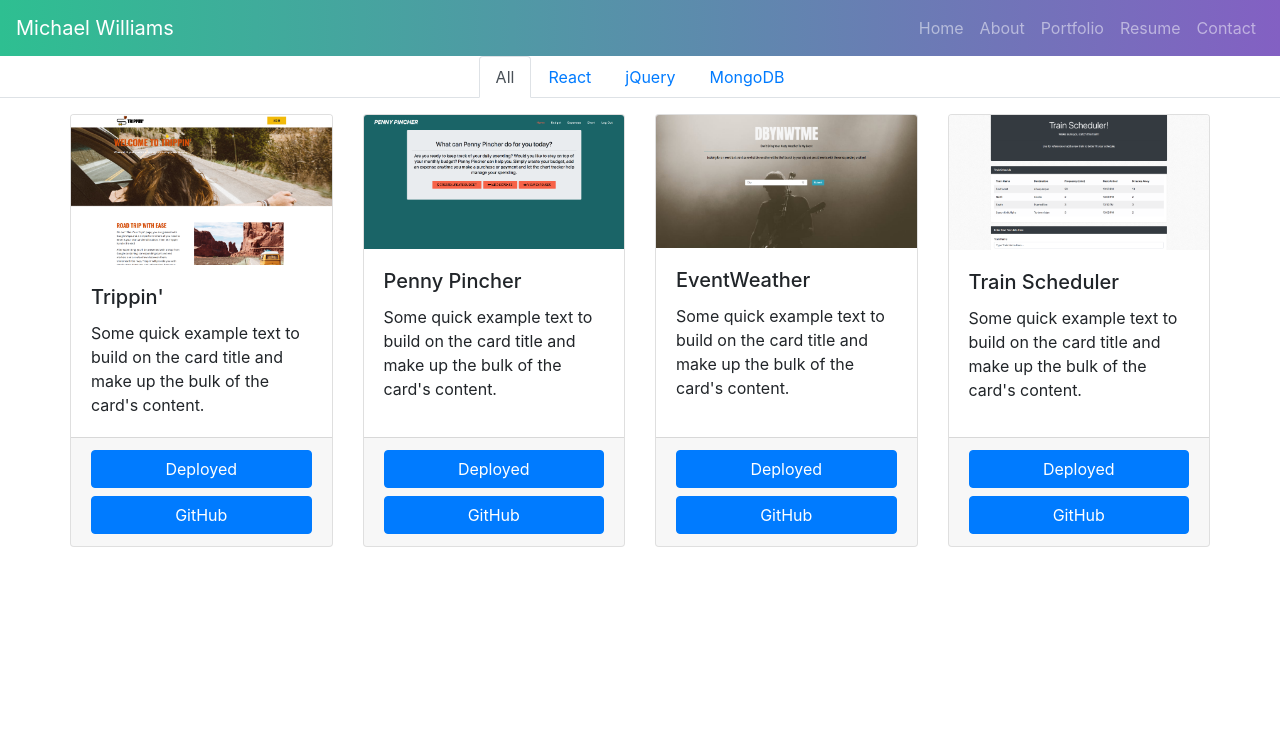
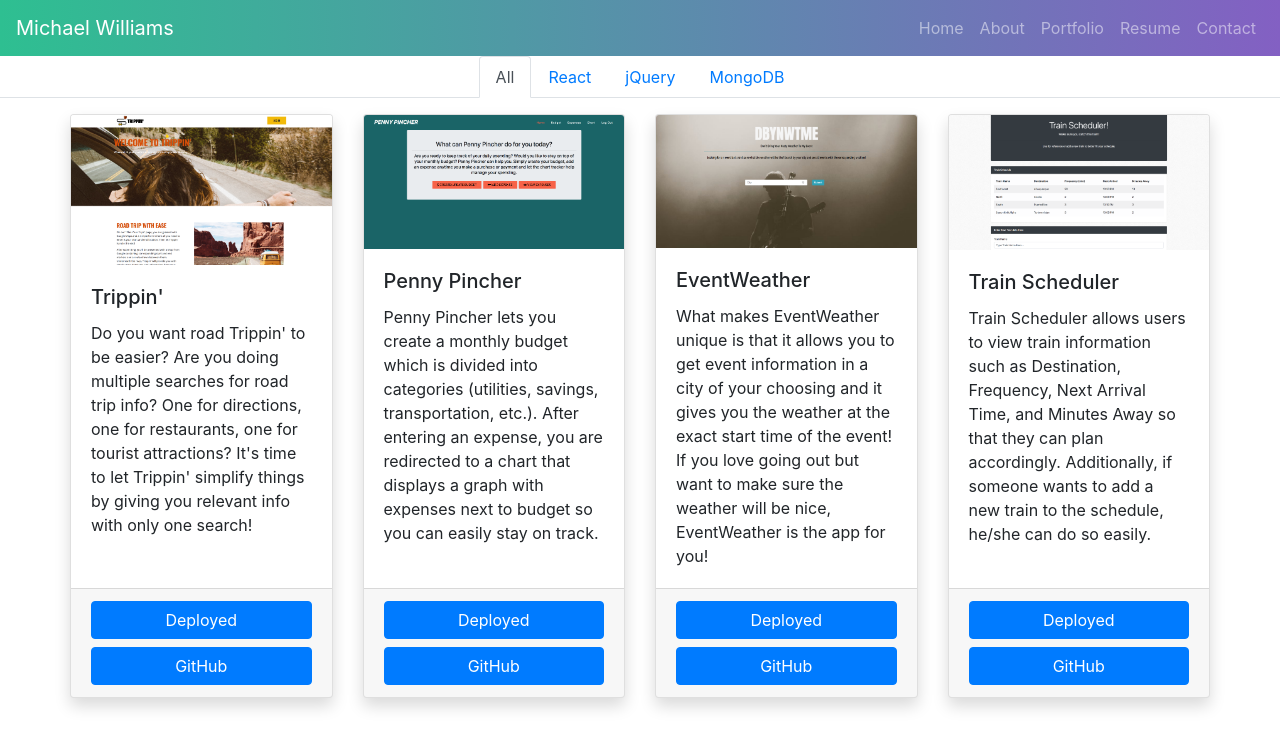
Before and after one commit to mawil583/react-portfolio, a React (Create React App) app: page /portfolio in a window 1280 px wide. Shown: the top 748 px of the page. Built offline with nearby package versions, Linux system fonts and the light colour scheme.

Commit message:
added image links, project descriptions, and card shadows

```diff
--- a/src/App.css
+++ b/src/App.css
@@ -6,6 +6,10 @@
   background: linear-gradient(to right, #2ebf91, #8360c3) !important;
   /* W3C, IE 10+/ Edge, Firefox 16+, Chrome 26+, Opera 12+, Safari 7+ */
   margin-bottom: 2em;
+}
+
+.shadow {
+  box-shadow: 0 4px 8px 0 rgba(0, 0, 0, 0.2), 0 6px 20px 0 rgba(0, 0, 0, 0.19);
 }
 
 .landing-grid {
--- a/src/components/project-card/card.jsx
+++ b/src/components/project-card/card.jsx
@@ -9,15 +9,16 @@ const ProjectCard = (props) => {
 
                 {props.projectInfo.map(project => (
 
-                        <Card key={project.projectTitle} style={{ width: '18rem' }}>
-                            <Card.Img variant="top" src={project.imageUrl} />
+                        <Card className="shadow" key={project.projectTitle} style={{ width: '18rem' }}>
+                            <a rel="noopener noreferrer" target="_blank" href={project.deployedUrl}>
+                                <Card.Img variant="top" src={project.imageUrl} />
+                            </a>
                             <Card.Body>
 
                                 <Card.Title>{project.projectTitle}</Card.Title>
 
                                 <Card.Text>
-                                    Some quick example text to build on the card title and make up the bulk of
-                                    the card's content.
+                                    {project.summary}
                                 </Card.Text>
                             </Card.Body>
                             <Card.Footer>
--- a/src/projectInfo.js
+++ b/src/projectInfo.js
@@ -4,33 +4,45 @@ const projectInfo = [
         imageUrl: "./assets/Trippin.png",
         githubUrl: "https://github.com/sarakgryka/project3",
         deployedUrl: "https://p3tstraighttrippin.herokuapp.com/",
-        technologies: ["React", "Node.js", "Express", "MongoDB"]
+        technologies: ["React", "Node.js", "Express", "MongoDB"],
+        summary: `Do you want road Trippin' to be easier? Are you doing multiple searches for road trip info? One for
+        directions, one for restaurants, one for tourist attractions? It's time to let Trippin' simplify things by
+        giving you relevant info with only one search!`
     },
     {
         projectTitle: "Penny Pincher",
         imageUrl: "./assets/penny_pincher.png",
         githubUrl: "https://github.com/mawil583/Project-2",
         deployedUrl: "https://shielded-tor-95793.herokuapp.com/",
-        technologies: ["Sequelize"]
+        technologies: ["Sequelize"],
+        summary: `Penny Pincher lets you create a monthly budget which is divided into categories (utilities, savings,
+            transportation, etc.). After entering an expense, you are redirected to a chart that displays a graph with
+            expenses next to budget so you can easily stay on track.`
     },
     {
         projectTitle: "EventWeather",
         imageUrl: "./assets/eventweather.png",
         githubUrl: "https://github.com/mawil583/Project-1",
         deployedUrl: "https://mawil583.github.io/Project-1/",
-        technologies: ["jQuery", "Node.js"]
+        technologies: ["jQuery", "Node.js"],
+        summary: `What makes EventWeather unique is that it allows you to get event information in a city of your choosing
+        and it gives you the weather at the exact start time of the event! If you love going out but want to make sure the
+        weather will be nice, EventWeather is the app for you!`
     },
     {
         projectTitle: "Train Scheduler",
         imageUrl: "./assets/train_scheduler.png",
         githubUrl: "https://github.com/mawil583/Train-Scheduler",
         deployedUrl: "https://mawil583.github.io/Train-Scheduler/",
-        technologies: ["jQuery"]
+        technologies: ["jQuery", "Firebase Database"],
+        summary: `Train Scheduler allows users to view train information such as Destination, Frequency, Next Arrival Time,
+        and Minutes Away so that they can plan accordingly. Additionally, if someone wants to add a new train to the schedule,
+        he/she can do so easily.`
     }
 ];
 
-// prepends an "All" tab for all projects by adding
-// it to the beginning of technologies array
+// prepends an "All" tab for all projects by prepending
+// it to the technologies array
 projectInfo.map(project => (
     project.technologies.unshift("All")
 ));
```
